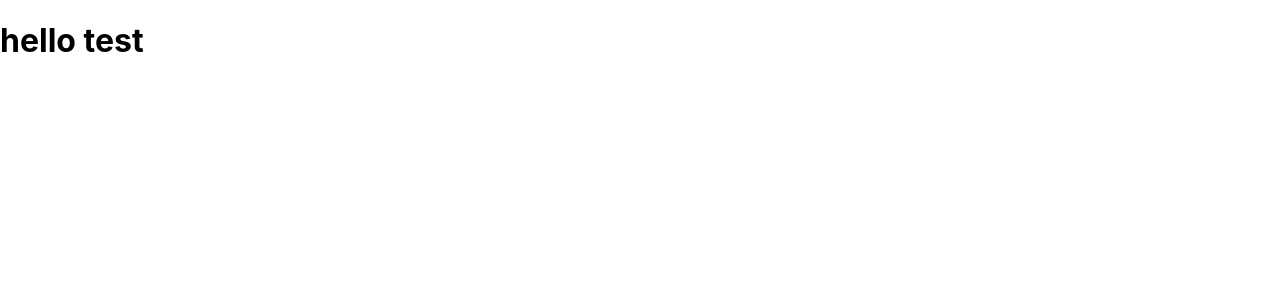
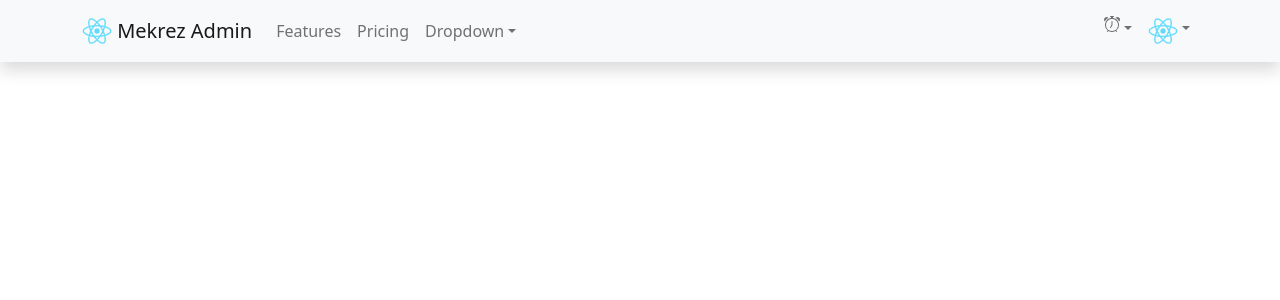
Before and after one commit to kasahun-welela/admin-mekrez-ecommerce, a React (Create React App) app: page / in a window 1280 px wide. Shown: the top 300 px of the page. Built offline with nearby package versions, Linux system fonts and the light colour scheme.

Commit message:
project created

```diff
--- a/package.json
+++ b/package.json
@@ -10,6 +10,7 @@
     "react": "^18.2.0",
     "react-bootstrap": "^2.5.0",
     "react-dom": "^18.2.0",
+    "react-icons": "^4.6.0",
     "react-scripts": "5.0.1",
     "web-vitals": "^2.1.4"
   },
--- a/src/App.js
+++ b/src/App.js
@@ -1,10 +1,10 @@
-import logo from "./logo.svg";
 import "./App.css";
+import NavBar from "./components/NavBar";
 
 function App() {
   return (
     <div>
-      <h1>hello test</h1>
+      <NavBar />
     </div>
   );
 }
--- /dev/null
+++ b/src/components/NavBar.jsx
@@ -0,0 +1,94 @@
+import React from "react";
+import { BsAlarm } from "react-icons/bs";
+import { Button, Navbar, Container, Nav, NavDropdown } from "react-bootstrap";
+
+function NavBar() {
+  return (
+    <div>
+      <Navbar
+        collapseOnSelect
+        expand="lg"
+        bg="light"
+        variant="light"
+        className="shadow"
+      >
+        <Container>
+          <Navbar.Brand href="#home">
+            <img
+              alt=""
+              src="../logo192.png"
+              width="30"
+              height="30"
+              className="d-inline-block align-top"
+            />{" "}
+            Mekrez Admin
+          </Navbar.Brand>
+          <Navbar.Toggle aria-controls="responsive-navbar-nav" />
+          <Navbar.Collapse id="responsive-navbar-nav">
+            <Nav className="me-auto">
+              <Nav.Link href="#features">Features</Nav.Link>
+              <Nav.Link href="#pricing">Pricing</Nav.Link>
+              <NavDropdown title="Dropdown" id="collasible-nav-dropdown">
+                <NavDropdown.Item href="#action/3.1">Action</NavDropdown.Item>
+                <NavDropdown.Item href="#action/3.2">
+                  Another action
+                </NavDropdown.Item>
+                <NavDropdown.Item href="#action/3.3">
+                  Something
+                </NavDropdown.Item>
+                <NavDropdown.Divider />
+                <NavDropdown.Item href="#action/3.4">
+                  Separated link
+                </NavDropdown.Item>
+              </NavDropdown>
+            </Nav>
+            <Nav>
+              <NavDropdown
+                title={
+                  <BsAlarm
+                    className="d-inline-block align-top"
+                    width="30"
+                    height="30"
+                  />
+                }
+                id="collasible-nav-dropdown"
+              >
+                <NavDropdown.Item href="edit-profile">
+                  Edit profile
+                </NavDropdown.Item>
+                <NavDropdown.Item href="change-password">
+                  Change Password
+                </NavDropdown.Item>
+                <NavDropdown.Divider />
+                <NavDropdown.Item href="logout">Logout</NavDropdown.Item>
+              </NavDropdown>
+              <NavDropdown
+                title={
+                  <img
+                    alt=""
+                    src="../logo192.png"
+                    width="30"
+                    height="30"
+                    className="d-inline-block align-top"
+                  />
+                }
+                id="collasible-nav-dropdown"
+              >
+                <NavDropdown.Item href="edit-profile">
+                  Edit profile
+                </NavDropdown.Item>
+                <NavDropdown.Item href="change-password">
+                  Change Password
+                </NavDropdown.Item>
+                <NavDropdown.Divider />
+                <NavDropdown.Item href="logout">Logout</NavDropdown.Item>
+              </NavDropdown>
+            </Nav>
+          </Navbar.Collapse>
+        </Container>
+      </Navbar>
+    </div>
+  );
+}
+
+export default NavBar;
```
Also changed, not shown: src/index.js (+7 -7 lines), src/products/AddProduct.jsx (added, +7 -0 lines), 1 other file (tests, documents, lock files or other folders).
